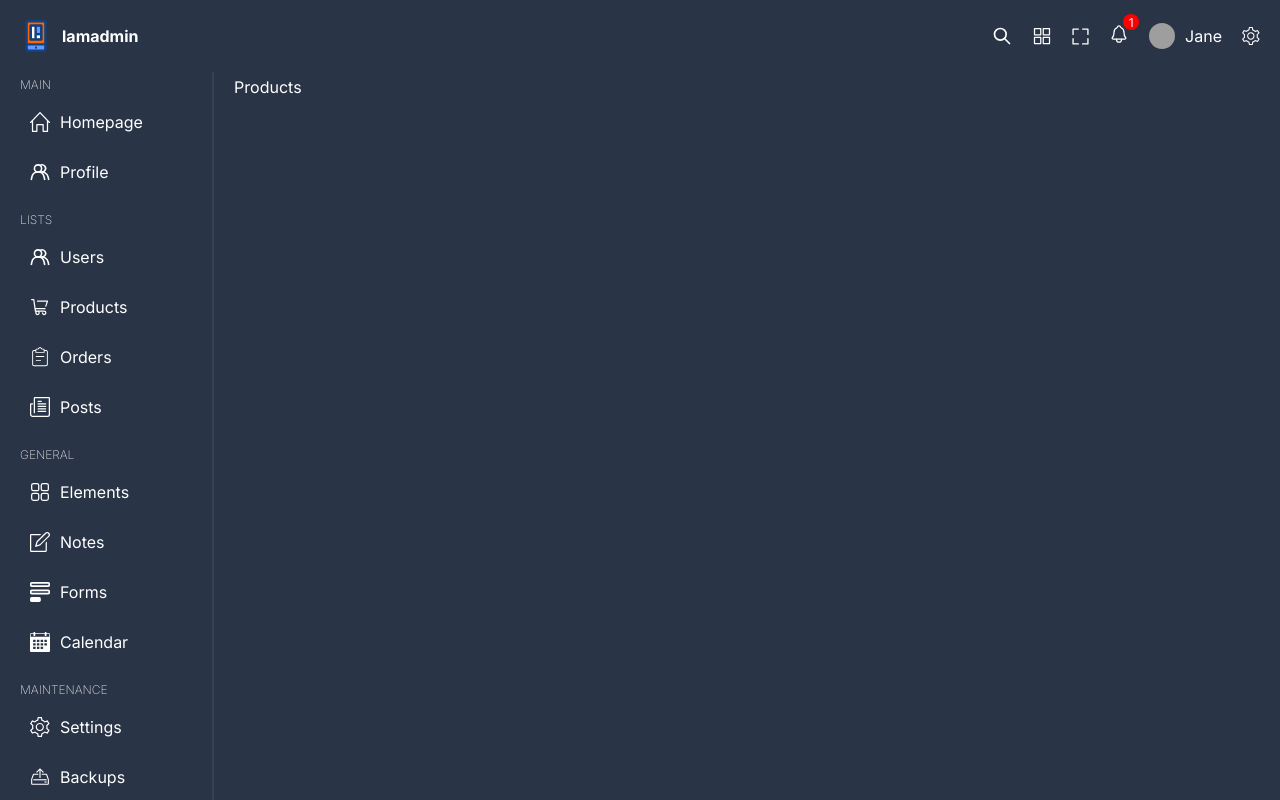
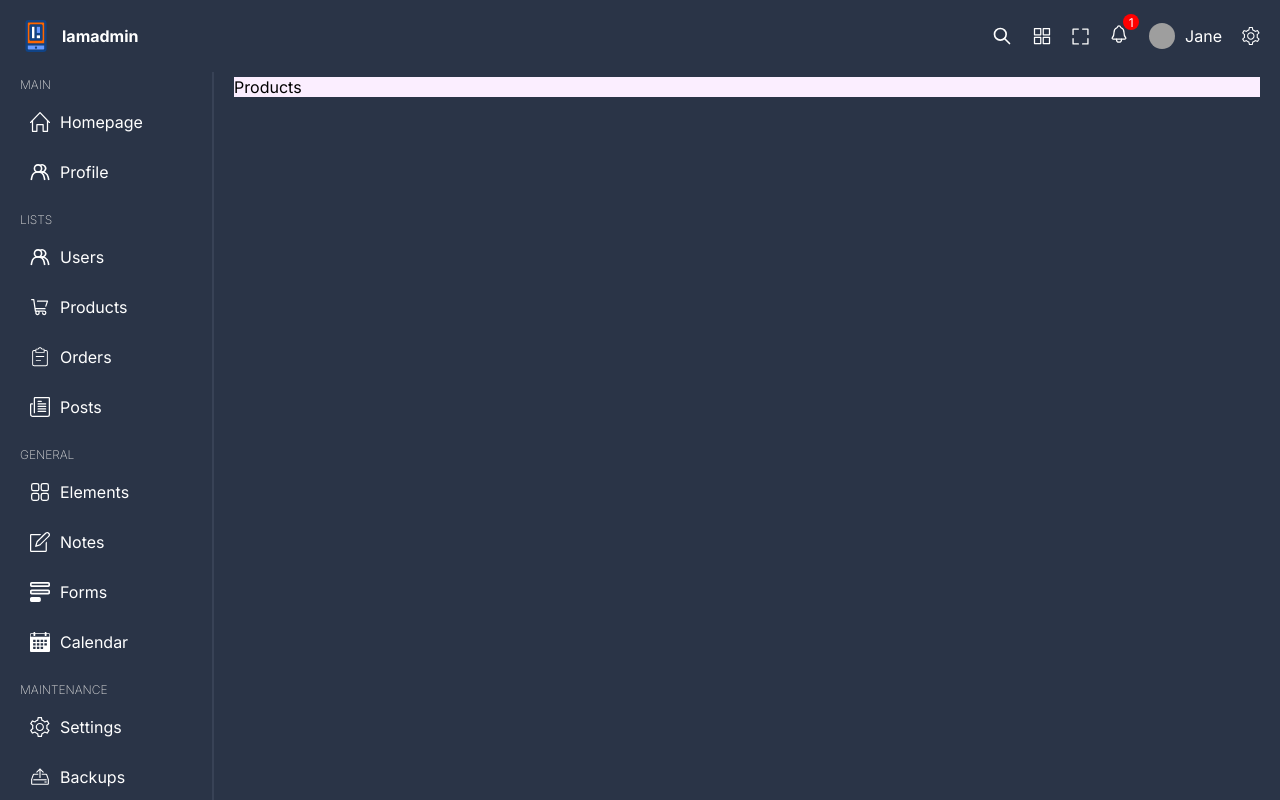
Before and after one commit to rrg1459/react-admin, a React (Vite) app: page /products in a window 1280 px wide. Shown: the top 800 px of the page. Built offline with nearby package versions, Linux system fonts and the light colour scheme; grey boxes are pictures that could not be loaded.

Commit message:
Add basic style for component Products

```diff
--- a/src/pages/products/products.scss
+++ b/src/pages/products/products.scss
@@ -1,2 +1,4 @@
 .products {
+  background-color: #fbeeff;
+  color: #000;
 }
```
